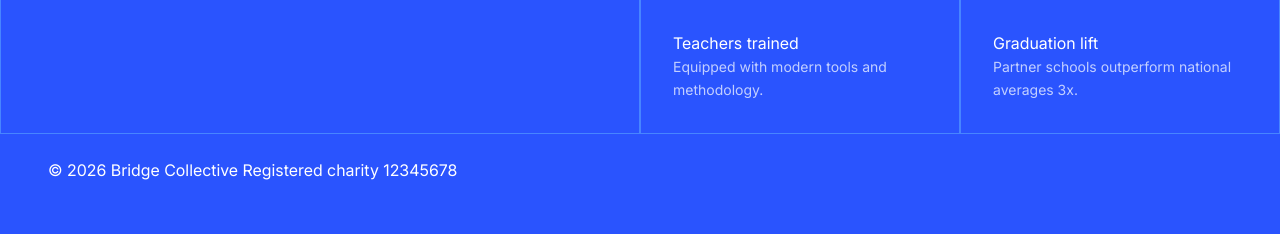
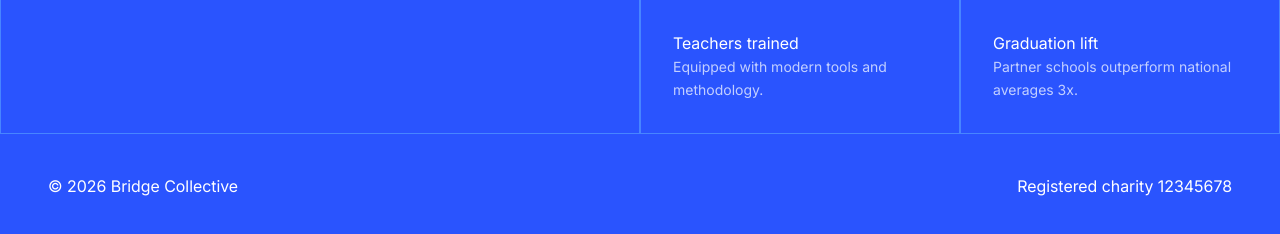
Before and after one commit to MarshPeter/grid-landing-page, a plain HTML site: page index.html in a window 1280 px wide. Shown: the part 522-756 px from the top of the page. Drawn offline with Linux system fonts and the light colour scheme.

Commit message:
Finished footer for desktop

```diff
--- a/index.html
+++ b/index.html
@@ -30,7 +30,6 @@
     <a>Annual Report</a>
     <a>Donate</a>
   </nav>
-
 
   <main class="content-wrapper">
 
@@ -92,8 +91,8 @@
 
   <footer>
     <!-- Footer -->
-    © 2026 Bridge Collective
-    Registered charity 12345678
+    <p>© 2026 Bridge Collective</p>
+    <p>Registered charity 12345678</p>
   </footer>
 
   <div class="overlay hidden"></div>
--- a/styles.css
+++ b/styles.css
@@ -85,6 +85,9 @@ header button {
 footer {
     padding-block: var(--spacing-300);
     padding-inline: var(--spacing-600);
+
+    display: flex;
+    justify-content: space-between;
 }
 
 .overlay {
```
